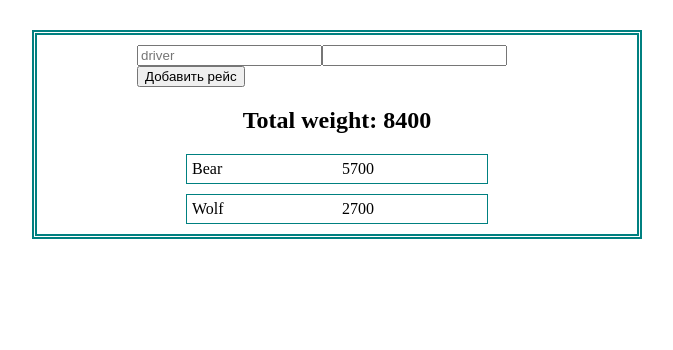
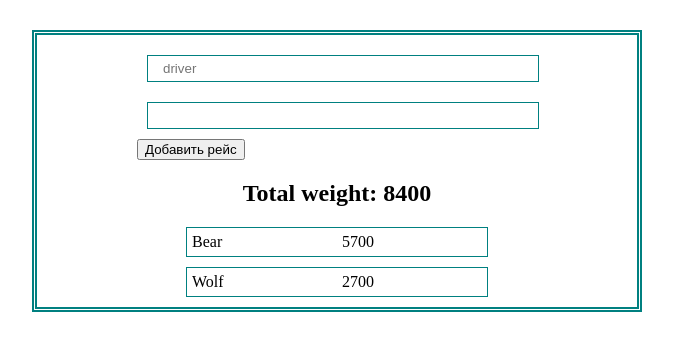
Before and after one commit to Ivan583/Shaitan-arba, a React (Create React App) app: page / in a window 1280 px wide. Shown: the top 350 px of the page, without its empty margins (303-976 px from the left). Built offline with nearby package versions, Linux system fonts and the light colour scheme.

Commit message:
Подключение полей ввода

```diff
--- a/src/App.js
+++ b/src/App.js
@@ -1,7 +1,7 @@
 import React, { useState } from 'react';
 import './App.css';
 import FlightList from './components/FlightList';
-
+import MyInput from './components/UI/input/MyInput';
 
 function App() {
 
@@ -38,8 +38,8 @@
   return (
     <div className="App">
       <form>
-        <input type="text" placeholder="driver" />
-        <input type="number" />
+        <MyInput type="text" placeholder="driver" />
+        <MyInput type="number" />
         <button>Добавить рейс</button>
       </form>
 
--- a/src/components/UI/input/MyInput.jsx
+++ b/src/components/UI/input/MyInput.jsx
@@ -1,9 +1,10 @@
 import React from "react";
+import classes from "./MyInput.module.css";
 
-const MyInput = () => {
+const MyInput = (props) => {
 
     return (
-        <input />
+        <input {...props} className={classes.myInput} />
     );
 };
 
```
